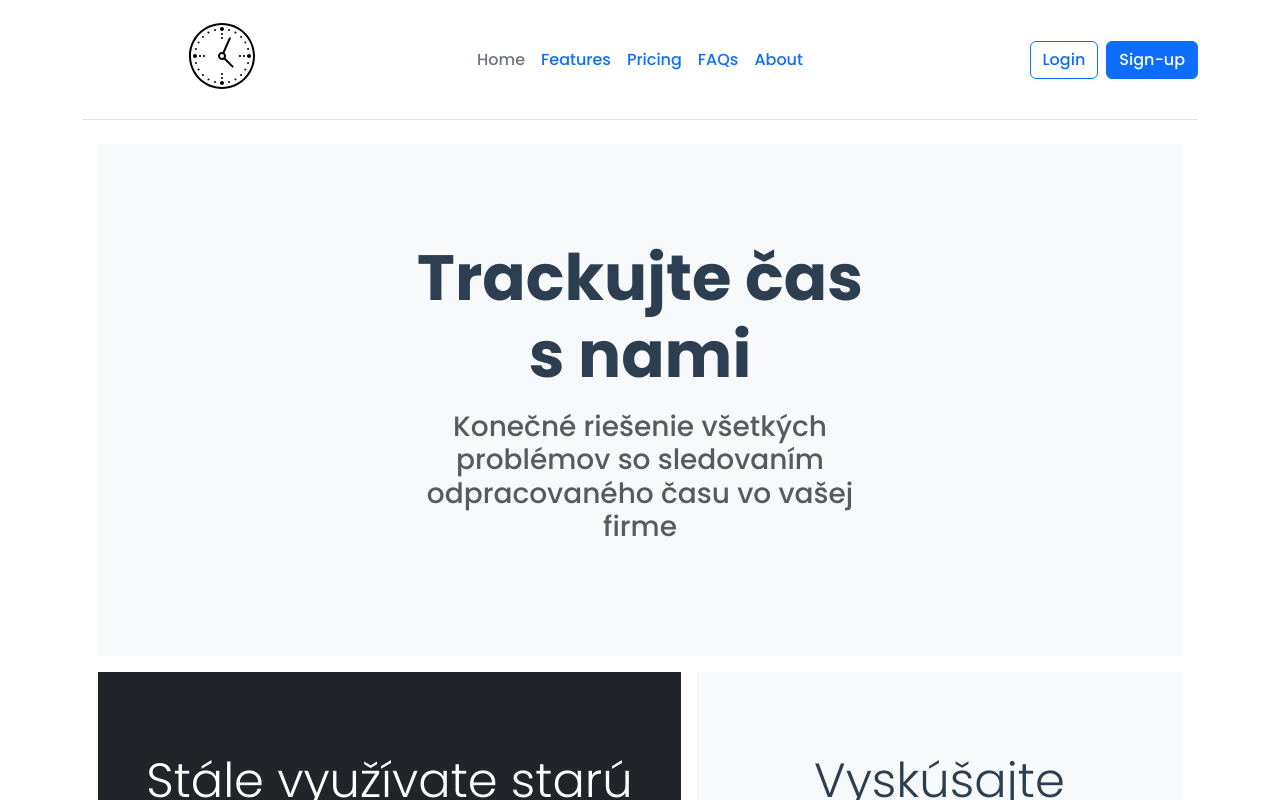
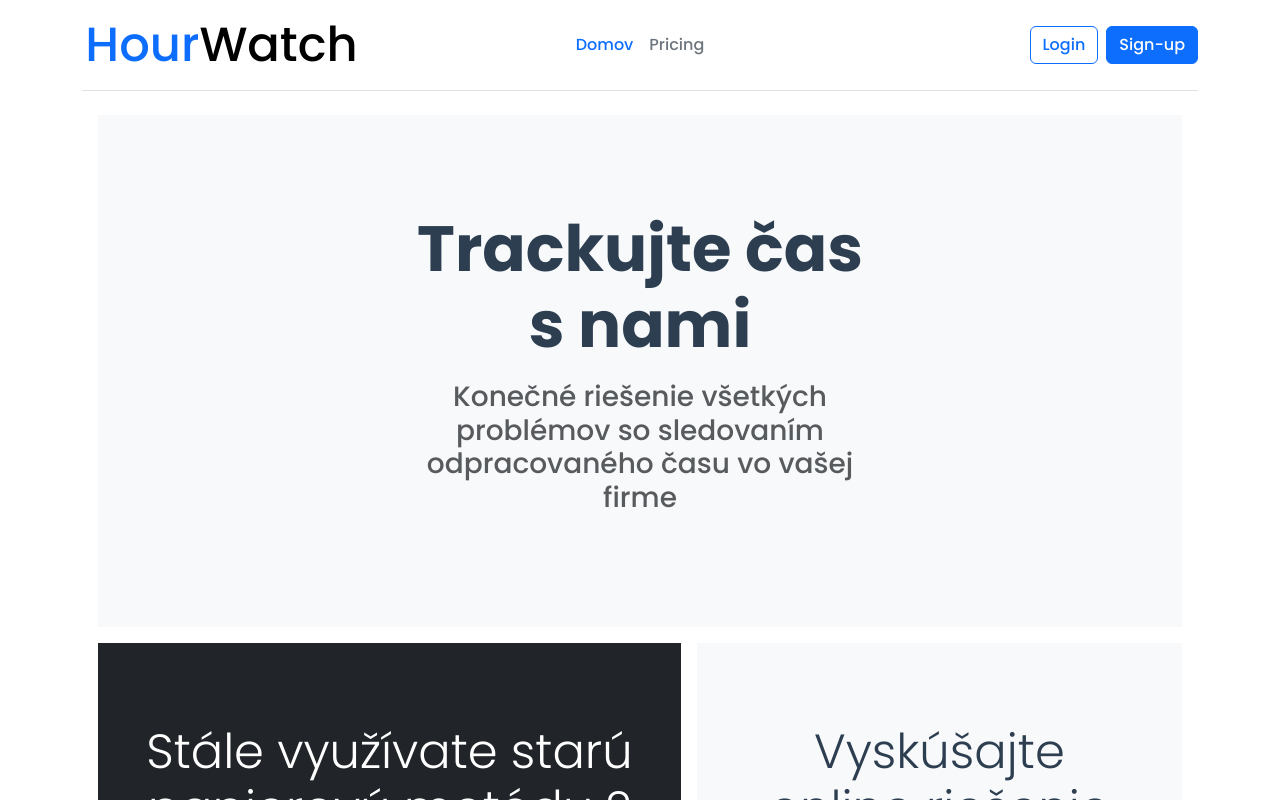
Before and after one commit to conko1/sem_fe, a Vue app: page / in a window 1280 px wide. Shown: the top 800 px of the page. Built offline with nearby package versions, Linux system fonts and the light colour scheme.

Commit message:
Renamed class, implemented LandingView, edited navbar

```diff
--- a/src/components/Shared/NavBar.vue
+++ b/src/components/Shared/NavBar.vue
@@ -1,17 +1,14 @@
 <template>
   <header class="d-flex flex-wrap align-items-center justify-content-center justify-content-md-between py-3 mb-4 border-bottom">
     <div class="col-md-3 mb-2 mb-md-0">
-      <router-link to="/" class="d-inline-flex link-body-emphasis text-decoration-none">
-        <img src="@/images/icons-clock.svg" alt="logo">
+      <router-link to="/" class="d-inline-flex link-body-emphasis text-decoration-none display-5 fw-medium">
+        <span class="primary">Hour</span>Watch
       </router-link>
     </div>
 
     <ul class="nav col-12 col-md-auto mb-2 justify-content-center mb-md-0">
-      <li><a href="#" class="nav-link px-2 link-secondary">Home</a></li>
-      <li><a href="#" class="nav-link px-2">Features</a></li>
-      <li><a href="#" class="nav-link px-2">Pricing</a></li>
-      <li><a href="#" class="nav-link px-2">FAQs</a></li>
-      <li><a href="#" class="nav-link px-2">About</a></li>
+      <li><router-link class="nav-link px-2" :class="{'link-secondary': currentNavigationLink !== '/' }" to="/">Domov</router-link></li>
+      <li><router-link class="nav-link px-2" :class="{'link-secondary': currentNavigationLink !== '/pricing' }" to="">Pricing</router-link></li>
     </ul>
 
     <div class="col-md-3 text-end">
@@ -27,7 +24,15 @@
 
 <script>
 export default {
-  name: "NavBar"
+  name: "NavBar",
+  data: () => ({
+    currentLink: null,
+  }),
+  computed: {
+    currentNavigationLink() {
+      return this.$route.path;
+    }
+  },
 }
 </script>
 
--- a/src/css/global.css
+++ b/src/css/global.css
@@ -1,3 +1,7 @@
-.client-error {
+.color-red {
     color: red;
 }
+
+.primary {
+    color: #0d6efd;
+}
--- a/src/views/LoginView.vue
+++ b/src/views/LoginView.vue
@@ -2,7 +2,7 @@
   <main class="form-signin w-75 m-auto">
     <div class="d-flex align-items-center flex-column">
       <h1 class="h3 mb-3 fw-normal">Prihlásenie</h1>
-      <div class="client-error" v-if="v$.email.$error" v-for="(error) in v$.email.$errors">{{ error.$message }}</div>
+      <div class="color-red" v-if="v$.email.$error" v-for="(error) in v$.email.$errors">{{ error.$message }}</div>
       <div class="form-floating w-100 mb-4">
         <input
           type="email"
@@ -12,7 +12,7 @@
         >
         <label for="floatingInput">Email</label>
       </div>
-      <div class="client-error" v-if="v$.password.$error" v-for="(error) in v$.password.$errors">{{ error.$message }}</div>
+      <div class="color-red" v-if="v$.password.$error" v-for="(error) in v$.password.$errors">{{ error.$message }}</div>
       <div class="form-floating w-100 mb-4">
         <input
           type="password"
--- a/src/views/RegistrationView.vue
+++ b/src/views/RegistrationView.vue
@@ -2,7 +2,7 @@
   <main class="form-signin w-75 m-auto">
     <div class="d-flex align-items-center flex-column">
       <h1 class="h3 mb-3 fw-normal">Registrácia</h1>
-      <div class="client-error" v-if="v$.firstName.$error" v-for="(error) in v$.firstName.$errors">{{ error.$message }}</div>
+      <div class="color-red" v-if="v$.firstName.$error" v-for="(error) in v$.firstName.$errors">{{ error.$message }}</div>
       <div class="form-floating w-100 mb-4">
         <input
           type="text"
@@ -12,7 +12,7 @@
         >
         <label for="name-input">Meno</label>
       </div>
-      <div class="client-error" v-if="v$.lastName.$error" v-for="(error) in v$.lastName.$errors">{{ error.$message }}</div>
+      <div class="color-red" v-if="v$.lastName.$error" v-for="(error) in v$.lastName.$errors">{{ error.$message }}</div>
       <div class="form-floating w-100 mb-4">
         <input
           type="text"
@@ -22,7 +22,7 @@
         >
         <label for="last-name-input">Priezvisko</label>
       </div>
-      <div class="client-error" v-if="v$.email.$error" v-for="(error) in v$.email.$errors">{{ error.$message }}</div>
+      <div class="color-red" v-if="v$.email.$error" v-for="(error) in v$.email.$errors">{{ error.$message }}</div>
       <div class="form-floating w-100 mb-4">
         <input
           type="email"
@@ -32,7 +32,7 @@
         >
         <label for="email-input">Email</label>
       </div>
-      <div class="client-error" v-if="v$.password1.$error" v-for="(error) in v$.password1.$errors">{{ error.$message }}</div>
+      <div class="color-red" v-if="v$.password1.$error" v-for="(error) in v$.password1.$errors">{{ error.$message }}</div>
       <div class="form-floating w-100 mb-4">
         <input
           type="password"
@@ -42,7 +42,7 @@
         >
         <label for="password1-input">Heslo</label>
       </div>
-      <div class="client-error" v-if="v$.password2.$error" v-for="(error) in v$.password2.$errors">{{ error.$message }}</div>
+      <div class="color-red" v-if="v$.password2.$error" v-for="(error) in v$.password2.$errors">{{ error.$message }}</div>
       <div class="form-floating w-100 mb-4">
         <input
           type="password"
```
